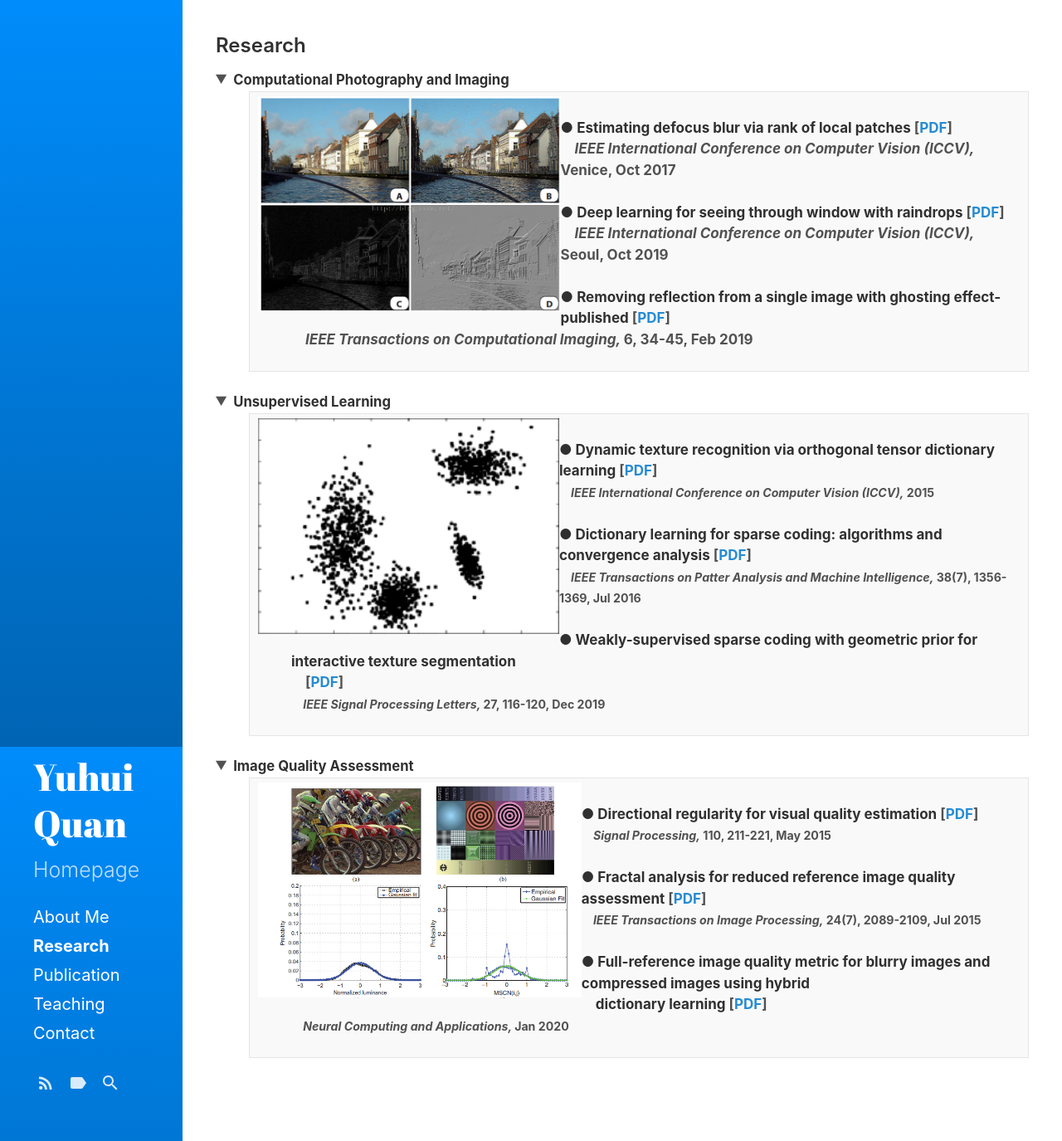
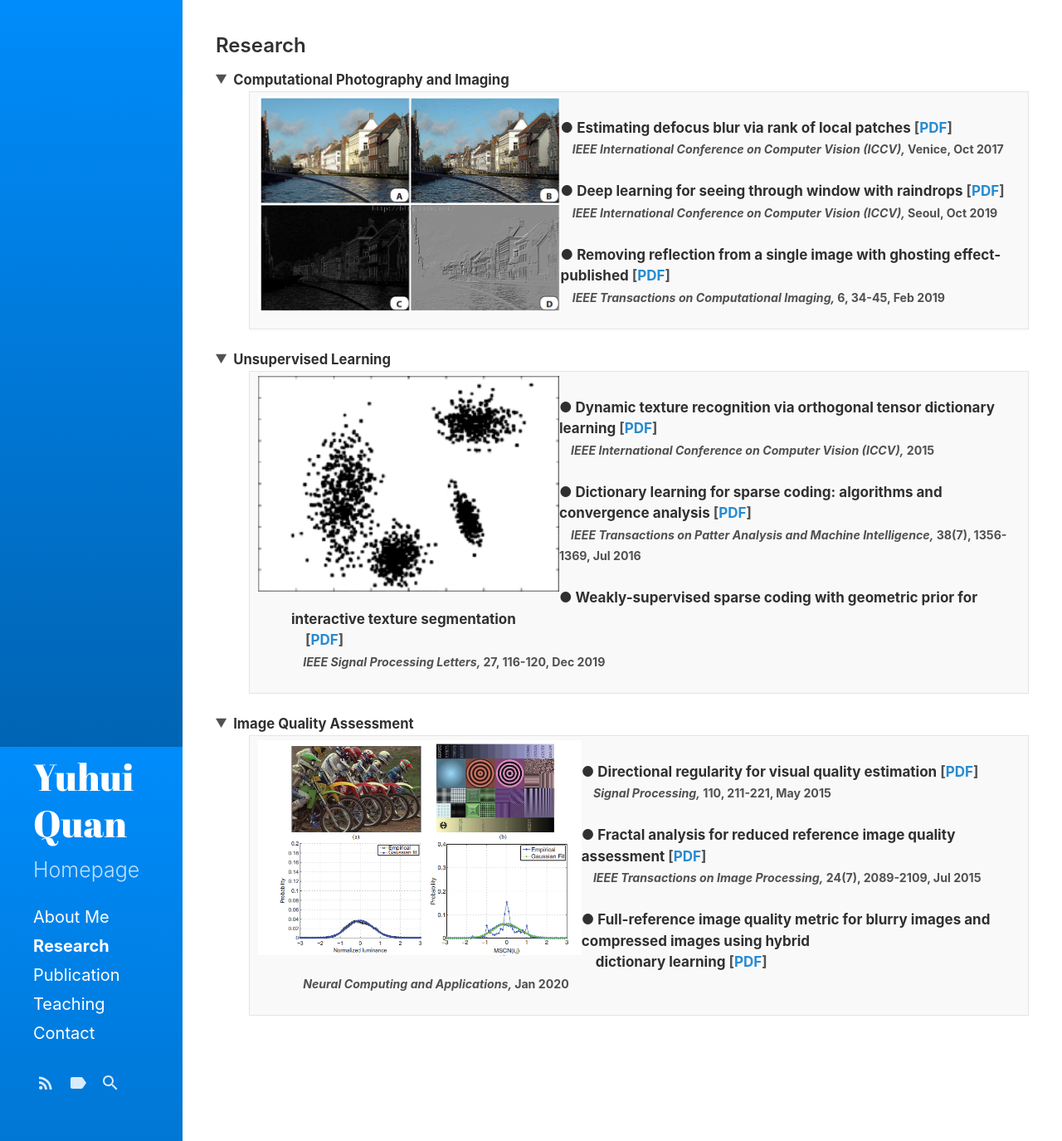
Before and after one commit to Dofboom/Dofboom.github.io, a Jekyll site: the page built from research.md, in a window 1280 px wide and 1375 px high. Shown: the whole window at 83% size. Built offline with Jekyll 4.4.1, drawn with Linux system fonts in a browser that asks for light colours.

```diff
--- a/research.md
+++ b/research.md
@@ -23,15 +23,15 @@ sidebar_link: true
 <img src="https://github.com/Dofboom/Dofboom.github.io/raw/master/images/pro.png" alt="" height="260" align="left" /><br />
 <ul >
 <span style="font-size: 100%;"><strong>● Estimating defocus blur via rank of local patches</strong> [<a href="https://github.com/Dofboom/Dofboom.github.io/raw/master/papers/2017/Estimating%20Defocus%20Blur%20via%20Rank%20of%20Local%20Patches.pdf" download="github12">PDF</a>]</span><br />
-<span><em>&ensp;&ensp;IEEE International Conference on Computer Vision (ICCV), </em>Venice, Oct 2017</span>
+<span><small><em>&ensp;&ensp;IEEE International Conference on Computer Vision (ICCV), </em>Venice, Oct 2017</small></span>
 <br>
 <br>
 <span style="font-size: 100%;"><strong>● Deep learning for seeing through window with raindrops</strong> [<a href="https://github.com/Dofboom/Dofboom.github.io/raw/master/papers/2019/Deep%20Learning%20for%20Seeing%20ThroughWindowWith%20Raindrops.pdf" download="CSDN">PDF</a>]</span><br />
-<span><em>&ensp;&ensp;IEEE International Conference on Computer Vision (ICCV), </em>Seoul, Oct 2019</span>
+<span><small><em>&ensp;&ensp;IEEE International Conference on Computer Vision (ICCV), </em>Seoul, Oct 2019</small></span>
 <br>
 <br>
 <span style="font-size: 100%;"><strong>● Removing reflection from a single image with ghosting effect-published</strong> [<a href="https://github.com/Dofboom/Dofboom.github.io/raw/master/papers/2019/Removing%20Reflection%20From%20a%20Single%20Image%20With%20Ghosting%20Effect-published.pdf" download="github3">PDF</a>]</span><br />
-<span><em>&ensp;&ensp;IEEE Transactions on Computational Imaging, </em>6, 34-45, Feb 2019</span>
+<span><small><em>&ensp;&ensp;IEEE Transactions on Computational Imaging, </em>6, 34-45, Feb 2019</small></span>
 </ul>
 </th>
 </tr>
```
